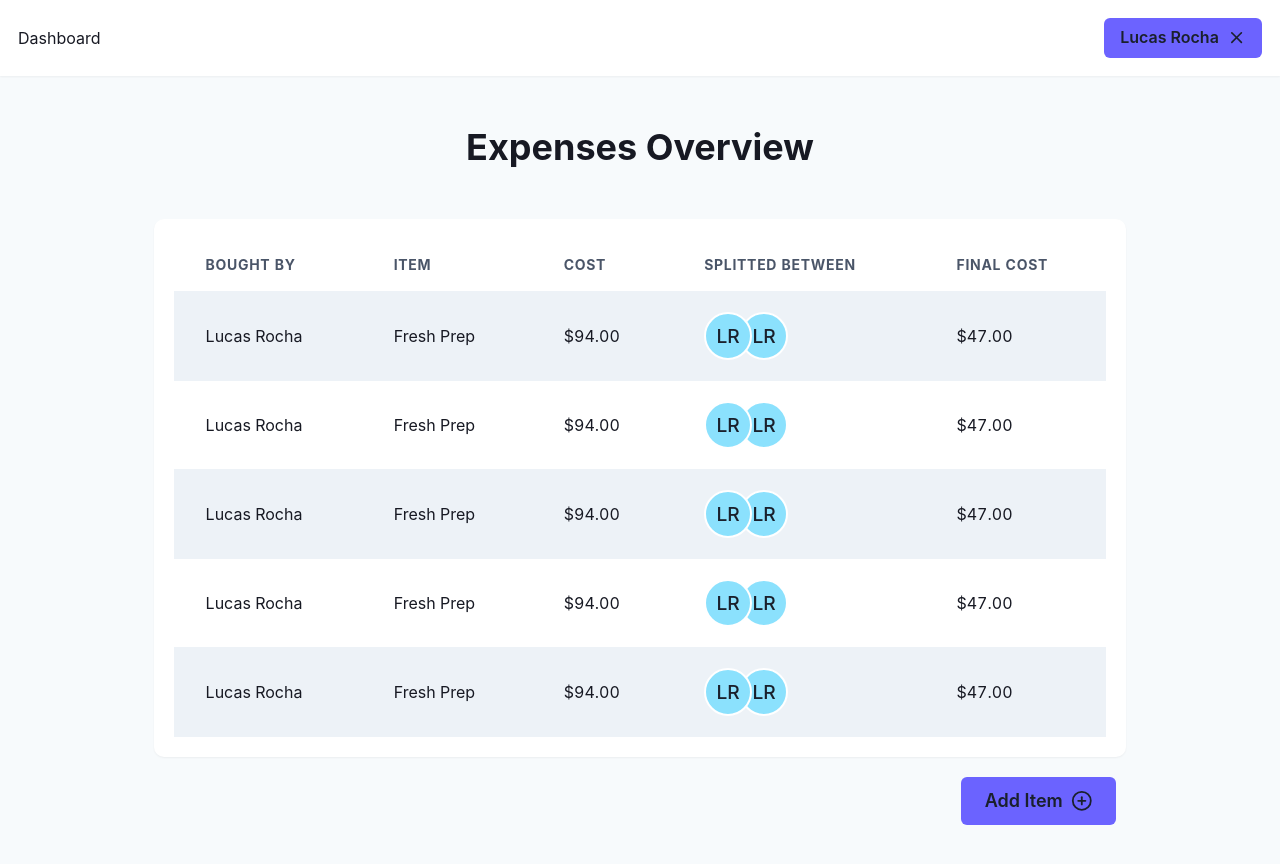
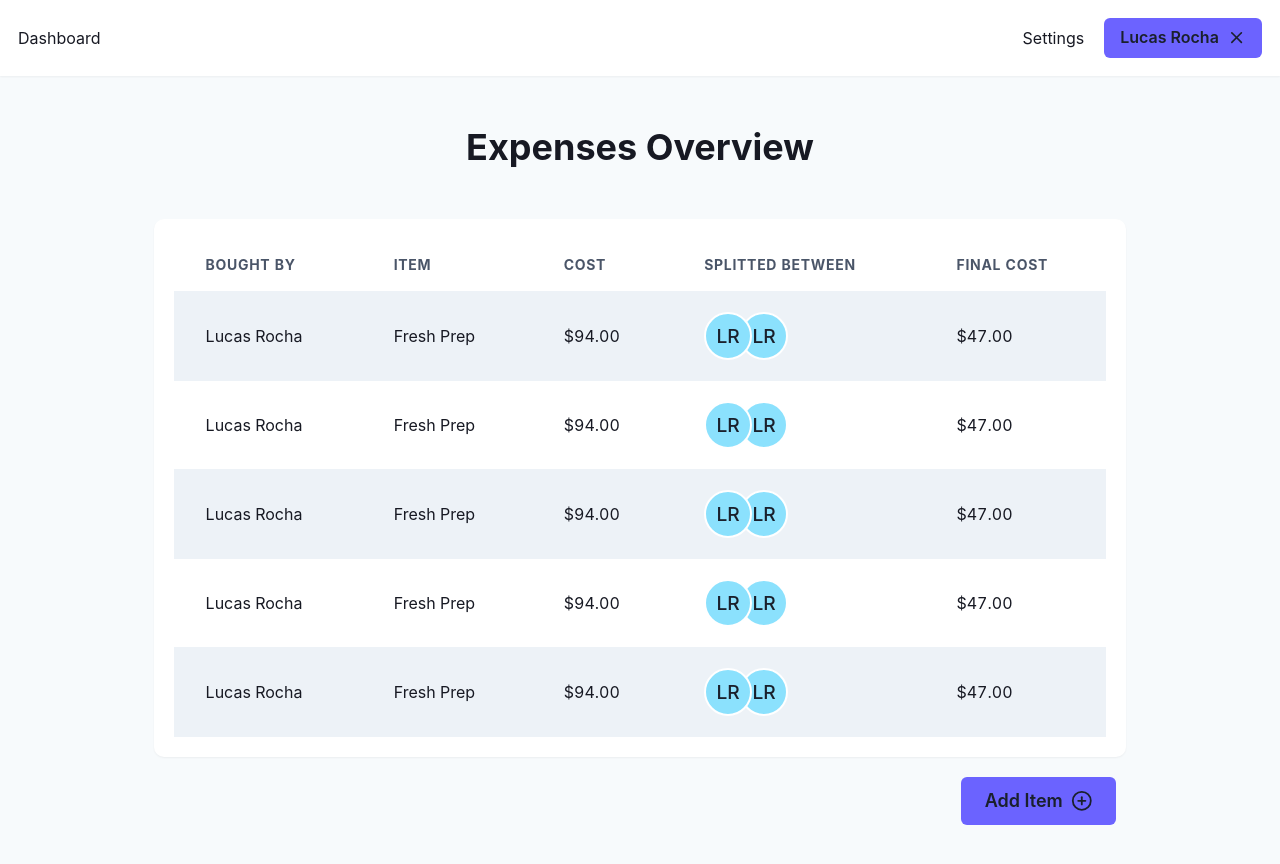
Before and after one commit to RochaLS/roomies-share, a React (Create React App) app: page / in a window 1280 px wide. Shown: the top 864 px of the page. Built offline with nearby package versions, Linux system fonts and the light colour scheme.

Commit message:
create routes

```diff
--- a/package.json
+++ b/package.json
@@ -13,6 +13,7 @@
     "react": "^18.2.0",
     "react-dom": "^18.2.0",
     "react-icons": "^4.6.0",
+    "react-router-dom": "^6.4.3",
     "react-scripts": "5.0.1",
     "web-vitals": "^2.1.4"
   },
--- a/src/components/AddItemModal.jsx
+++ b/src/components/AddItemModal.jsx
@@ -18,8 +18,6 @@ import {
   Textarea,
   FormControl,
   FormLabel,
-  FormErrorMessage,
-  FormHelperText,
   CheckboxGroup,
   Checkbox,
 } from "@chakra-ui/react";
--- a/src/components/NavBarButton.jsx
+++ b/src/components/NavBarButton.jsx
@@ -1,7 +1,7 @@
 import { Button } from "@chakra-ui/react";
 import { FiX } from "react-icons/fi";
 
-export function NavBarButton({ session }) {
+export function NavBarButton() {
   return (
     <Button
       size="md"
--- a/src/components/NavigationBar.jsx
+++ b/src/components/NavigationBar.jsx
@@ -1,7 +1,7 @@
-import { Flex, Text, Button } from "@chakra-ui/react";
-import { FiX } from "react-icons/fi";
-import { AddItemModal } from "./AddItemModal";
+import { Flex, Link, Text, HStack } from "@chakra-ui/react";
 import { NavBarButton } from "./NavBarButton";
+
+import { Link as ReachLink } from "react-router-dom";
 
 export function NavigationBar() {
   return (
@@ -13,7 +13,12 @@ export function NavigationBar() {
       p="18px"
     >
       <Text>Dashboard</Text>
-      <NavBarButton />
+      <HStack spacing="20px">
+        <Link as={ReachLink} to="settings" _hover={{ color: "#5149fb" }}>
+          Settings
+        </Link>
+        <NavBarButton />
+      </HStack>
     </Flex>
   );
 }
--- a/src/components/PrimaryButton.jsx
+++ b/src/components/PrimaryButton.jsx
@@ -1,5 +1,4 @@
 import { Button } from "@chakra-ui/react";
-import { ReactElement } from "react";
 
 export function PrimaryButton({ text, icon, onClick }) {
   return icon ? (
--- a/src/index.js
+++ b/src/index.js
@@ -5,11 +5,35 @@ import App from "./App";
 import { ChakraProvider } from "@chakra-ui/react";
 import theme from "./styles/theme";
 
+import { createBrowserRouter, RouterProvider, Route } from "react-router-dom";
+import { Settings } from "./pages/Settings";
+import { Register } from "./pages/Register";
+import { Login } from "./pages/Login";
+
+const router = createBrowserRouter([
+  {
+    path: "/",
+    element: <App />,
+  },
+  {
+    path: "/settings",
+    element: <Settings />,
+  },
+  {
+    path: "/register",
+    element: <Register />,
+  },
+  {
+    path: "/login",
+    element: <Login />,
+  },
+]);
+
 const root = ReactDOM.createRoot(document.getElementById("root"));
 root.render(
   <React.StrictMode>
     <ChakraProvider theme={theme}>
-      <App />
+      <RouterProvider router={router} />
     </ChakraProvider>
   </React.StrictMode>
 );
--- /dev/null
+++ b/src/pages/Login.jsx
@@ -0,0 +1,3 @@
+export function Login() {
+  return <h1>Login</h1>;
+}
--- /dev/null
+++ b/src/pages/Register.jsx
@@ -0,0 +1,3 @@
+export function Register() {
+  return <h1>Register</h1>;
+}
--- /dev/null
+++ b/src/pages/Settings.jsx
@@ -0,0 +1,3 @@
+export function Settings() {
+  return <h1>Settings</h1>;
+}
```
Also changed, not shown: 1 other file (tests, documents, lock files or other folders).
